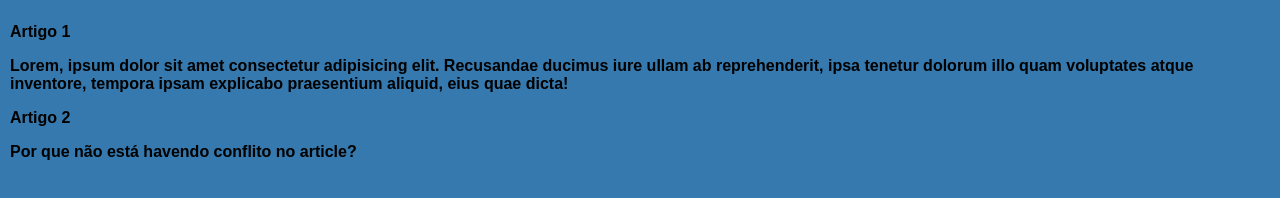
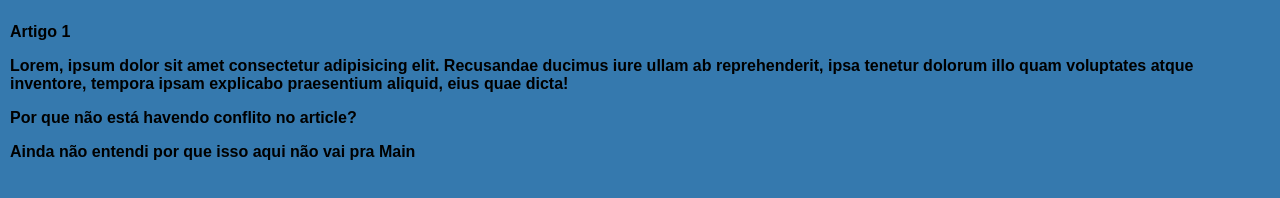
Before and after one commit to aecio-neto/projeto-site, a plain HTML site: page index.html in a window 1280 px wide. Drawn offline with Linux system fonts and the light colour scheme.

Commit message:
Update index.html

```diff
--- a/index.html
+++ b/index.html
@@ -16,8 +16,8 @@
                     <p>Lorem, ipsum dolor sit amet consectetur adipisicing elit. Recusandae ducimus iure ullam ab reprehenderit, ipsa tenetur dolorum illo quam voluptates atque inventore, tempora ipsam explicabo praesentium aliquid, eius quae dicta!</p>
                 </article>
                 <article>
-                    <h2>Artigo 2</h2>
-                    <p>Por que não está havendo conflito no article?</p>
+                    <h2>Por que não está havendo conflito no article?</h2>
+                    <p>Ainda não entendi por que isso aqui não vai pra Main</p>
                 </article>
             </h1>
         </header>
```
